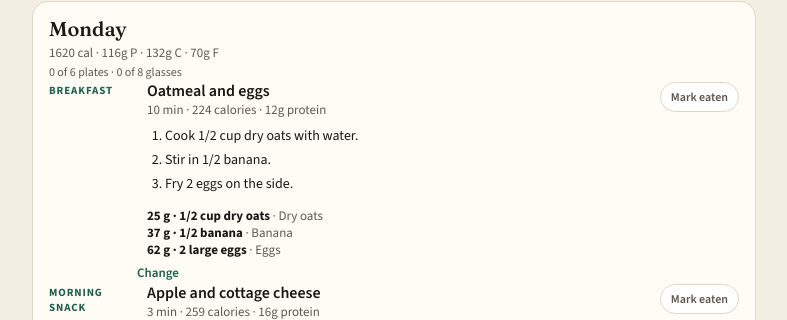
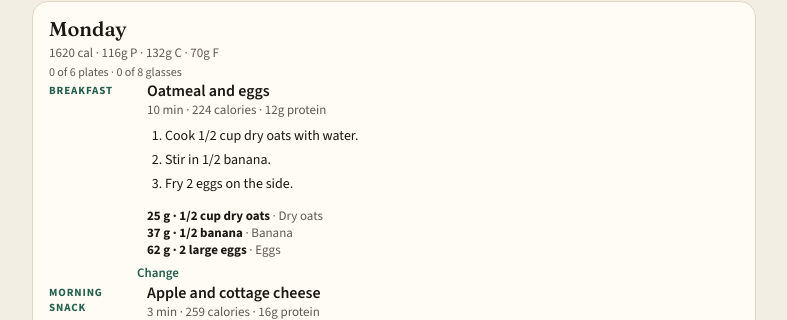
Before and after one commit to gcovarrubias23-5/cadence-web, a React (Vite) app: page / in a window 1280 px wide. Shown: the part 480-800 px from the top of the page, without its empty margins (246-1033 px from the left). Built offline with nearby package versions, Linux system fonts and the light colour scheme.

Commit message:
Slots tap open; checkbox on the row to mark eaten

```diff
--- a/src/track.css
+++ b/src/track.css
@@ -1,24 +1,42 @@
-.slot-head {
+.slot-row {
+  border-top: 1px solid var(--line);
+  padding: 8px 0;
+}
+.slot-row-main {
   display: flex;
-  align-items: flex-start;
-  justify-content: space-between;
-  gap: 8px;
+  align-items: center;
+  gap: 10px;
+}
+.slot-check {
+  width: 22px;
+  height: 22px;
+  flex: 0 0 22px;
+}
+.slot-toggle {
+  flex: 1;
+  text-align: left;
+  background: none;
+  border: 0;
+  padding: 8px 0;
+  cursor: pointer;
+}
+.slot-toggle strong {
+  display: block;
+  font-size: 13px;
+  letter-spacing: 0.04em;
+  text-transform: uppercase;
+  color: var(--muted);
+}
+.slot-toggle span {
+  display: block;
+  font-size: 16px;
+  color: var(--ink);
+}
+.slot-body {
+  padding: 4px 0 8px 32px;
 }
 .eat {
-  flex: 0 0 auto;
-  margin-top: 2px;
-  font: 600 12px var(--sans);
-  border: 1px solid var(--line);
-  background: #fff;
-  border-radius: 999px;
-  padding: 6px 10px;
-  cursor: pointer;
-  color: var(--muted);
-}
-.eat.on {
-  background: var(--accent);
-  border-color: var(--accent);
-  color: #fff;
+  display: none;
 }
 .day-meta {
   display: block;
@@ -34,7 +52,6 @@
 .water-label {
   font-size: 13px;
   margin-bottom: 8px;
-  color: var(--ink);
 }
 .glasses {
   display: flex;
@@ -53,8 +70,3 @@
 .glass.on {
   background: var(--accent);
 }
-.water-actions {
-  display: flex;
-  gap: 8px;
-  margin-top: 8px;
-}
```
